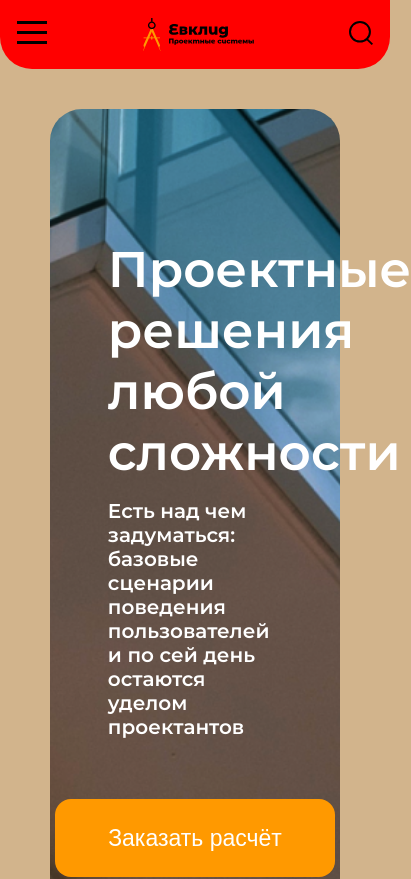
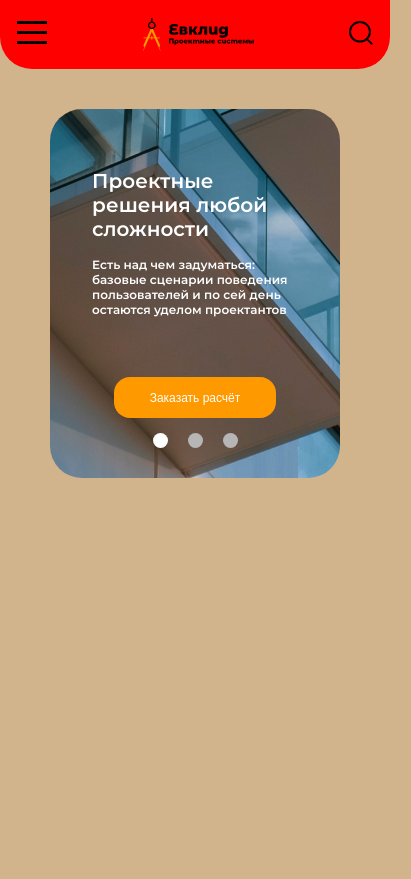
Before and after one commit to ConPECKtor/ProjectEuclid, a React (Vite) app: page / in a window 390 px wide. Shown: the top 879 px of the page, 411 px wide, since content can reach past the window. After the commit the page ends 844 px from the top, so only its background shows below. Built offline with nearby package versions, Linux system fonts and the light colour scheme.

Commit message:
Корректировки в медиа

```diff
--- a/src/App.css
+++ b/src/App.css
@@ -481,24 +481,30 @@ main {
   }
 
   .banner {
-    padding: 130px 40px;
+    padding: 60px 21px;
     align-items: center;
   }
 
 
   .banner__title {
-    font-size: 50px;
+    font-size: 20px;
     width: 83%;
   }
 
   .banner__desc {
-    font-size: 20px;
+    font-size: 12px;
     font-weight: 600;
     color: #fff;
     width: 83%;
     margin-bottom: 60px;
   }
 
+  .banner__addOrder {
+    width: 162px;
+    height: 41px;
+    padding: 13px 28px;
+    font-size: 12px;
+  }
 
 
 
```
